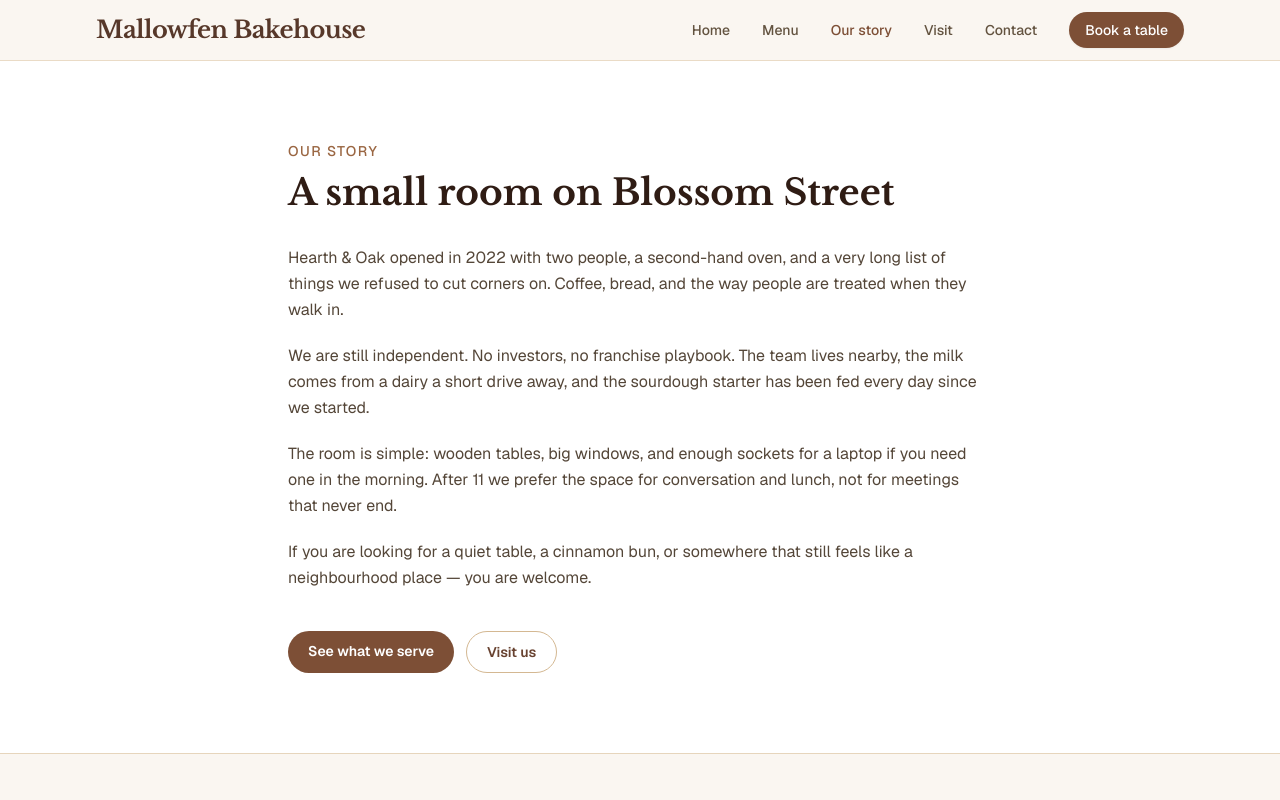
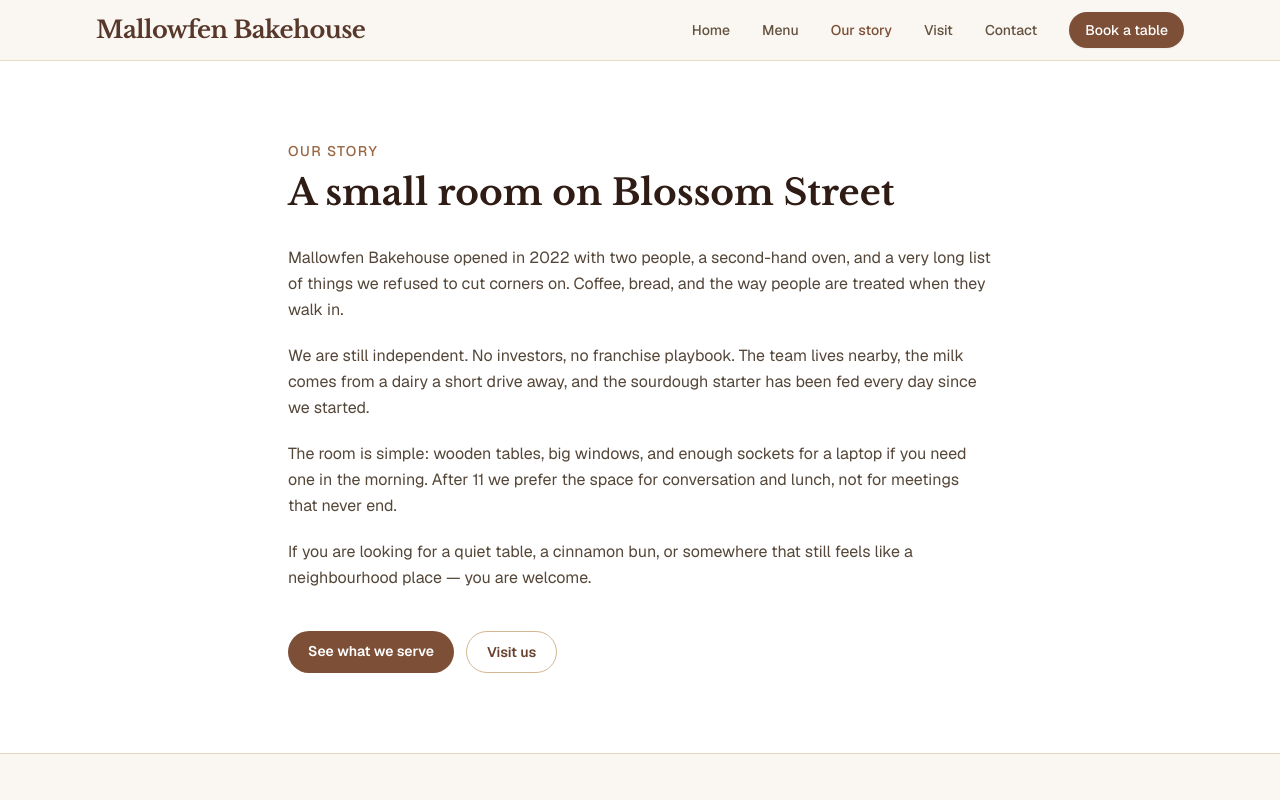
Before and after one commit to YoichiDev-tech/hearth-and-oak, a Next.js app: page /about in a window 1280 px wide. Shown: the top 800 px of the page. Built offline with nearby package versions, Linux system fonts and the light colour scheme.

Commit message:
brand: update bakery case-study copy

```diff
--- a/src/app/about/page.tsx
+++ b/src/app/about/page.tsx
@@ -5,7 +5,7 @@ import { site } from "@/lib/site";
 export const metadata: Metadata = {
   title: "Our story",
   description:
-    "How Hearth & Oak started, who we are, and why we still bake everything on site in Ancoats.",
+    "How Mallowfen Bakehouse started, who we are, and why we still bake everything on site in Ancoats.",
 };
 
 // About page — I write in the café’s voice so the page feels owned by
@@ -24,7 +24,7 @@ export default function AboutPage() {
           </h1>
           <div className="mt-8 space-y-5 text-base leading-relaxed text-oak-800">
             <p>
-              Hearth & Oak opened in 2022 with two people, a second-hand oven,
+              Mallowfen Bakehouse opened in 2022 with two people, a second-hand oven,
               and a very long list of things we refused to cut corners on.
               Coffee, bread, and the way people are treated when they walk in.
             </p>
```
